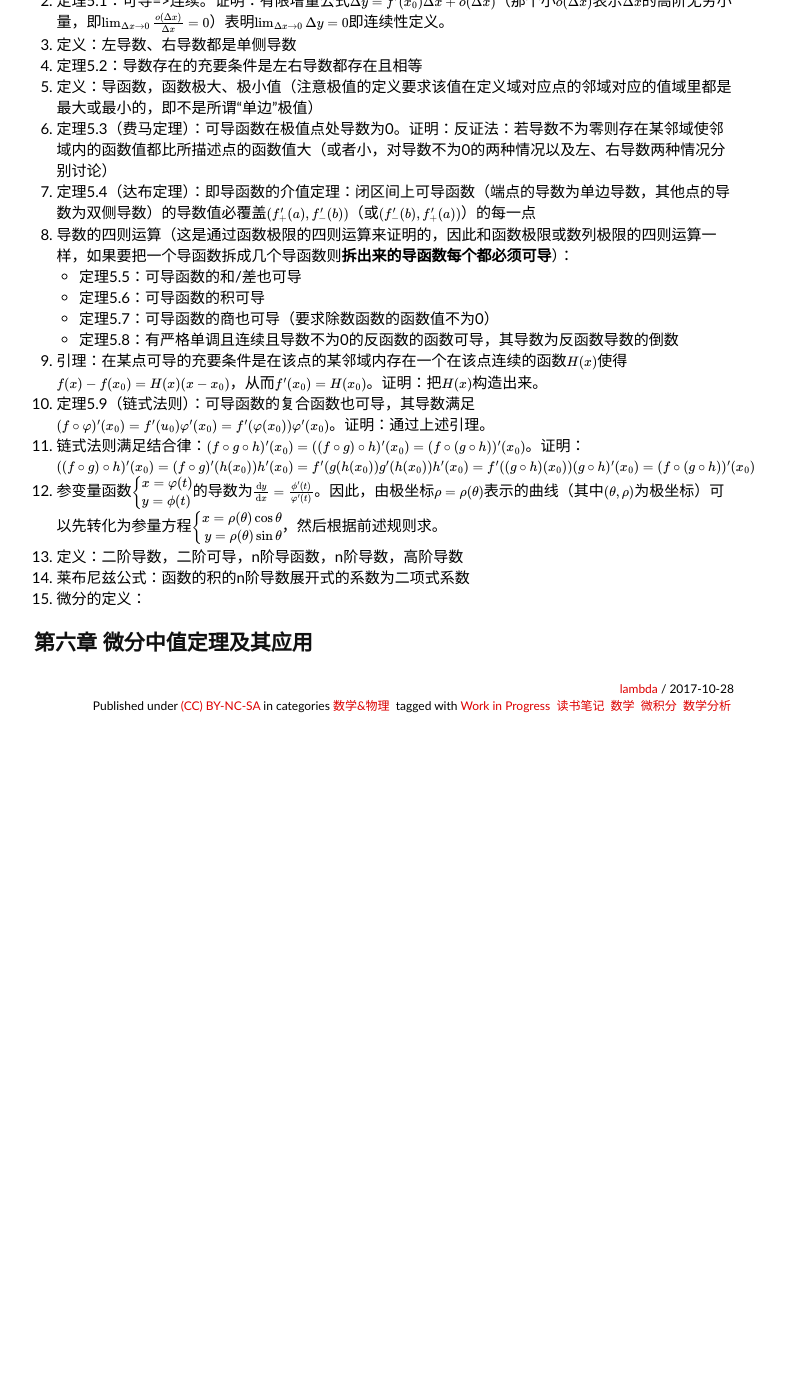
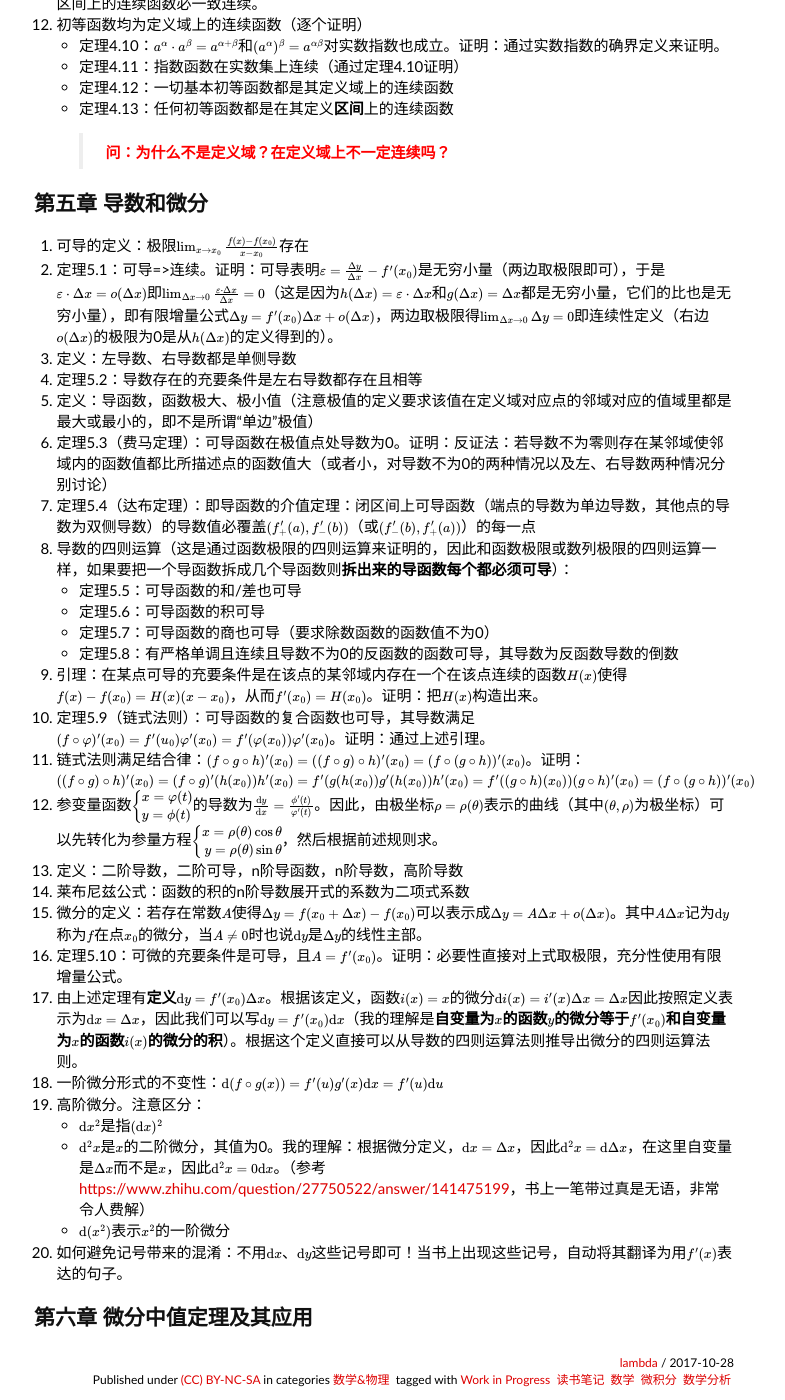
Before and after one commit to lam8da/lam8da.github.io, a Jekyll site: the page built from _posts/2017-10-28-mathematical-analysis-by-east-china-normal-university-notes.md, in a window 1280 px wide and 1400 px high, scrolled down 4308 px. Shown: the whole window, without its empty margins (256-1041 px from the left). Built offline with Jekyll 4.4.1, drawn with Linux system fonts in a browser that asks for light colours; nearby versions of some CDN libraries; formulas are drawn with MathJax 3; comment, search, counter and statistics services are not loaded; before the commit the page ends 5051 px from its top, so only the background shows below that; some of the changed text lies outside the part shown.

Commit message:
Add more stuff about diffiential

```diff
--- a/_posts/2017-10-28-mathematical-analysis-by-east-china-normal-university-notes.md
+++ b/_posts/2017-10-28-mathematical-analysis-by-east-china-normal-university-notes.md
@@ -104,8 +104,15 @@ tags:
 1. 定理3.11（柯西准则）：类似于定理2.10，通过定理2.10和归结原理证明。
 1. $$\lim_{x \to 0}\frac{\sin x}{x}=1$$。证明：迫敛性，用$$\cos x$$和1夹逼它
 1. $$\lim_{x \to \infty}(1+\frac{1}{x})^x=e$$.证明：用两个非常复杂的数列极限夹逼它。
-1. 定义：无穷小量，有界量，高阶无穷小量，低阶无穷小量，同阶无穷小量（比值为常数），等价无穷小量（比值为1）（MLGB的比值为常数或者1时跟“无穷小”有什么鸟关系啊）
-1. 定理3.12：函数极限乘除运算中可以用等价无穷小量作代换。注意这是函数极限四则运算法则的推论，而四则运算法则要求参与的函数都分别在同一点有极限，这可以解释为什么有些时候加减法的因式不能随便替换。
+1. 定义：无穷小量，有界量，高阶无穷小量，低阶无穷小量，同阶无穷小量（比值为常数），等价无穷小量（比值为1）
+   - 定义高阶、低阶、同阶、等价无穷小量的前提是，**用来比较的两个函数本身都是当$$x\to x_0$$时的无穷小量**
+   - 以高阶无穷小量为例：$$f(x)=o(g(x))$$中的等号表示属于关系，而右边部分表示一个函数类，因此整个式子表达的意思是$$f\in\left\{h\middle\vert \lim_{x\to 0}\frac{h(x)}{g(x)}=0\right\}$$。
+   - $$f(x)=o(1)$$表示$$f$$是当$$x\to x_0$$时的无穷小量
+   - 由函数极限的四则运算法则可以推出：无穷小量的和、差、积仍是无穷小量；无穷小量和有界量的乘积是无穷小量。
+   - 并不是任何两个无穷小量都可以进行阶的比较，例如$$x\sin\frac{1}{x}$$和$$x^2$$都是无穷小量但是它们的比值（不管哪个做被除式）在$$x\to 0$$时都不是有界量。
+   - 如果$$f(x)=o(g(x))$$那么$$\frac{f(x)}{g(x)}=o(1)$$，因为$$\frac{f(x)}{g(x)}$$是当$$x\to x_0$$时的无穷小量
+   - 反之，如果$$f(x)=o(1)$$且$$g(x)$$是无穷小量，那么$$f(x)g(x)=o(g(x))$$。这是因为$$\lim_{x\to x_0}\frac{f(x)g(x)}{g(x)}=\lim_{x\to x_0}f(x)=0$$（因为$$f$$是当$$x\to x_0$$时的无穷小量）
+1. 定理3.12：函数极限乘除运算中可以用等价无穷小量作代换。注意这是函数极限四则运算法则的推论，而四则运算法则要求参与的函数都分别在同一点有极限，这可以解释为什么加减法的因式不能随便替换。
 1. 定义：非正常极限（即$$\infty$$），无穷大量（具有与非正常极限的函数或数列）
 1. 无穷大量一定是在所讨论邻域上的无界函数，但是无界函数不一定是无穷大量（因为无界不代表极限就是$$\infty$$，而可以无极限）
 1. 定理3.13：无穷小量和无穷大量的相互转换（取倒数）
@@ -154,7 +161,7 @@ tags:
 1. 定义：一致连续性：对任意小的数存在一正数使得如果两个点的差小于该正数则对应的函数值的差的绝对值就小于该任意小的数（因此$$y=\frac{1}{x}$$在$$(0,1)$$不是一致连续的）
 1. 一致连续性可以推出连续性，反之不然，除非在闭区间上。即有如下定理4.9（一致连续性定理）：在闭区间上的连续函数必一致连续。
 1. 初等函数均为定义域上的连续函数（逐个证明）
-   - 定理4.10：$$a^\alpha\dot a^\beta=a^{\alpha+\beta}$$和$$(a^\alpha)^\beta=a^{\alpha\beta}$$对实数指数也成立。证明：通过实数指数的确界定义来证明。
+   - 定理4.10：$$a^\alpha\cdot a^\beta=a^{\alpha+\beta}$$和$$(a^\alpha)^\beta=a^{\alpha\beta}$$对实数指数也成立。证明：通过实数指数的确界定义来证明。
    - 定理4.11：指数函数在实数集上连续（通过定理4.10证明）
    - 定理4.12：一切基本初等函数都是其定义域上的连续函数
    - 定理4.13：任何初等函数都是在其定义**区间**上的连续函数
@@ -164,7 +171,7 @@ tags:
 ## 第五章 导数和微分
 
 1. 可导的定义：极限$$\lim_{x\to x_0}\frac{f(x)-f(x_0)}{x-x_0}$$存在
-1. 定理5.1：可导=>连续。证明：有限增量公式$$\Delta y=f'(x_0)\Delta x+o(\Delta x)$$（那个小$$o(\Delta x)$$表示$$\Delta x$$的高阶无穷小量，即$$\lim_{\Delta x\to 0}\frac{o(\Delta x)}{\Delta x}=0$$）表明$$\lim_{\Delta x\to 0}\Delta y=0$$即连续性定义。
+1. 定理5.1：可导=>连续。证明：可导表明$$\varepsilon=\frac{\Delta y}{\Delta x}-f'(x_0)$$是无穷小量（两边取极限即可），于是$$\varepsilon\cdot\Delta x=o(\Delta x)$$即$$\lim_{\Delta x\to 0}\frac{\varepsilon\cdot\Delta x}{\Delta x}=0$$（这是因为$$h(\Delta x)=\varepsilon\cdot\Delta x$$和$$g(\Delta x)=\Delta x$$都是无穷小量，它们的比也是无穷小量），即有限增量公式$$\Delta y=f'(x_0)\Delta x+o(\Delta x)$$，两边取极限得$$\lim_{\Delta x\to 0}\Delta y=0$$即连续性定义（右边$$o(\Delta x)$$的极限为0是从$$h(\Delta x)$$的定义得到的）。
 1. 定义：左导数、右导数都是单侧导数
 1. 定理5.2：导数存在的充要条件是左右导数都存在且相等
 1. 定义：导函数，函数极大、极小值（注意极值的定义要求该值在定义域对应点的邻域对应的值域里都是最大或最小的，即不是所谓“单边”极值）
@@ -181,6 +188,14 @@ tags:
 1. 参变量函数$$\left\{\begin{align}&x=\varphi(t)\\&y=\phi(t)\end{align}\right.$$的导数为$$\frac{\mathrm{d} y}{\mathrm{d} x}=\frac{\phi'(t)}{\varphi'(t)}$$。因此，由极坐标$$\rho=\rho(\theta)$$表示的曲线（其中$$(\theta,\rho)$$为极坐标）可以先转化为参量方程$$\left\{\begin{align}x=\rho(\theta)\cos \theta\\y=\rho(\theta)\sin\theta\end{align}\right.$$，然后根据前述规则求。
 1. 定义：二阶导数，二阶可导，n阶导函数，n阶导数，高阶导数
 1. 莱布尼兹公式：函数的积的n阶导数展开式的系数为二项式系数
-1. 微分的定义：
+1. 微分的定义：若存在常数$$A$$使得$$\Delta y=f(x_0+\Delta x)-f(x_0)$$可以表示成$$\Delta y=A\Delta x+o(\Delta x)$$。其中$$A\Delta x$$记为$$\mathrm{d} y$$称为$$f$$在点$$x_0$$的微分，当$$A\ne 0$$时也说$$\mathrm{d} y$$是$$\Delta y$$的线性主部。
+1. 定理5.10：可微的充要条件是可导，且$$A=f'(x_0)$$。证明：必要性直接对上式取极限，充分性使用有限增量公式。
+1. 由上述定理有**定义**$$\mathrm{d}y=f'(x_0)\Delta x$$。根据该定义，函数$$i(x)=x$$的微分$$\mathrm{d}i(x)=i'(x)\Delta x=\Delta x$$因此按照定义表示为$$\mathrm{d}x=\Delta x$$，因此我们可以写$$\mathrm{d}y=f'(x_0)\mathrm{d}x$$（我的理解是**自变量为$$x$$的函数$$y$$的微分等于$$f'(x_0)$$和自变量为$$x$$的函数$$i(x)$$的微分的积**）。根据这个定义直接可以从导数的四则运算法则推导出微分的四则运算法则。
+1. 一阶微分形式的不变性：$$\mathrm{d}(f\circ g(x))=f'(u)g'(x)\mathrm{d}x=f'(u)\mathrm{d}u$$
+1. 高阶微分。注意区分：
+   - $$\mathrm{d}x^2$$是指$$(\mathrm{d}x)^2$$
+   - $$\mathrm{d}^2 x$$是$$x$$的二阶微分，其值为0。我的理解：根据微分定义，$$\mathrm{d}x=\Delta x$$，因此$$\mathrm{d}^2 x=\mathrm{d}\Delta x$$，在这里自变量是$$\Delta x$$而不是$$x$$，因此$$\mathrm{d}^2 x=0\mathrm{d}x$$。（参考<https://www.zhihu.com/question/27750522/answer/141475199>，书上一笔带过真是无语，非常令人费解）
+   - $$\mathrm{d}(x^2)$$表示$$x^2$$的一阶微分
+1. 如何避免记号带来的混淆：不用$$\mathrm{d}x$$、$$\mathrm{d}y$$这些记号即可！当书上出现这些记号，自动将其翻译为用$$f'(x)$$表达的句子。
 
 ## 第六章 微分中值定理及其应用
```
